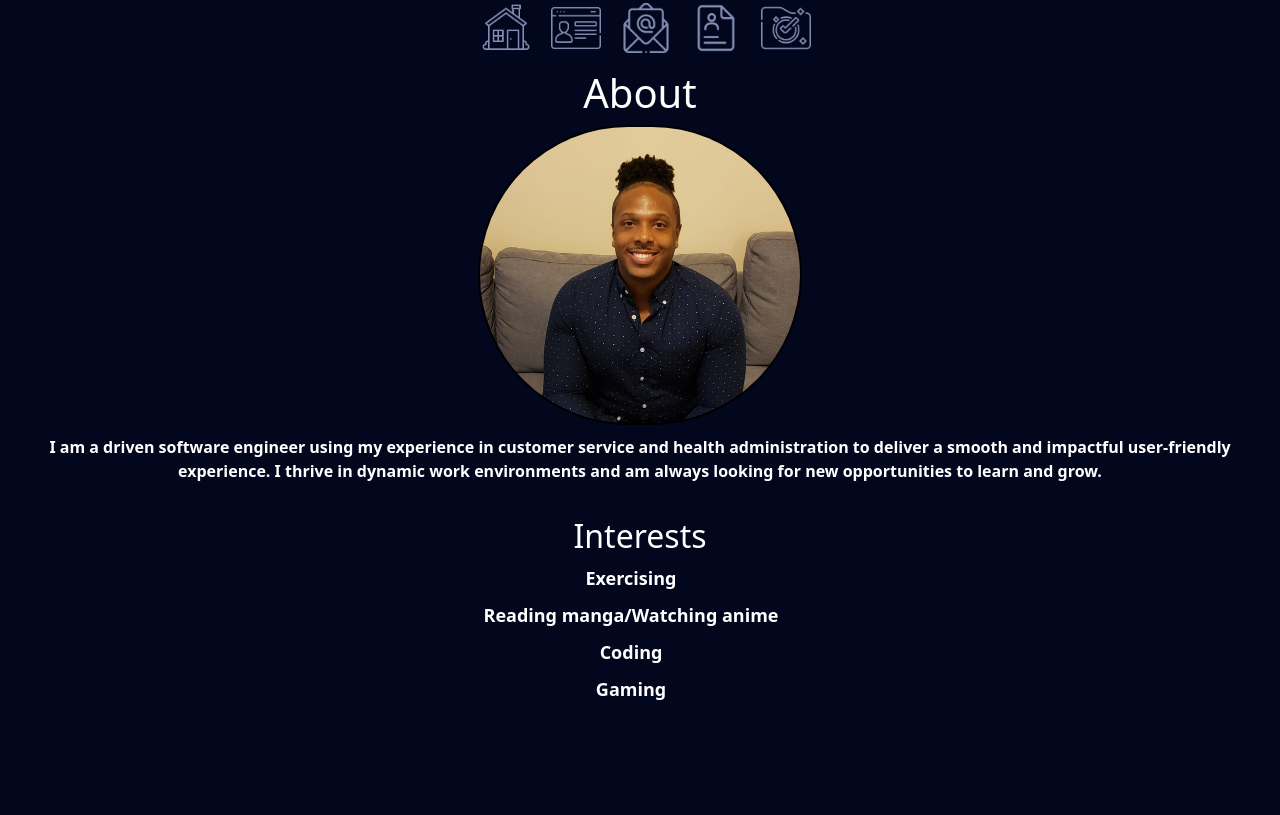
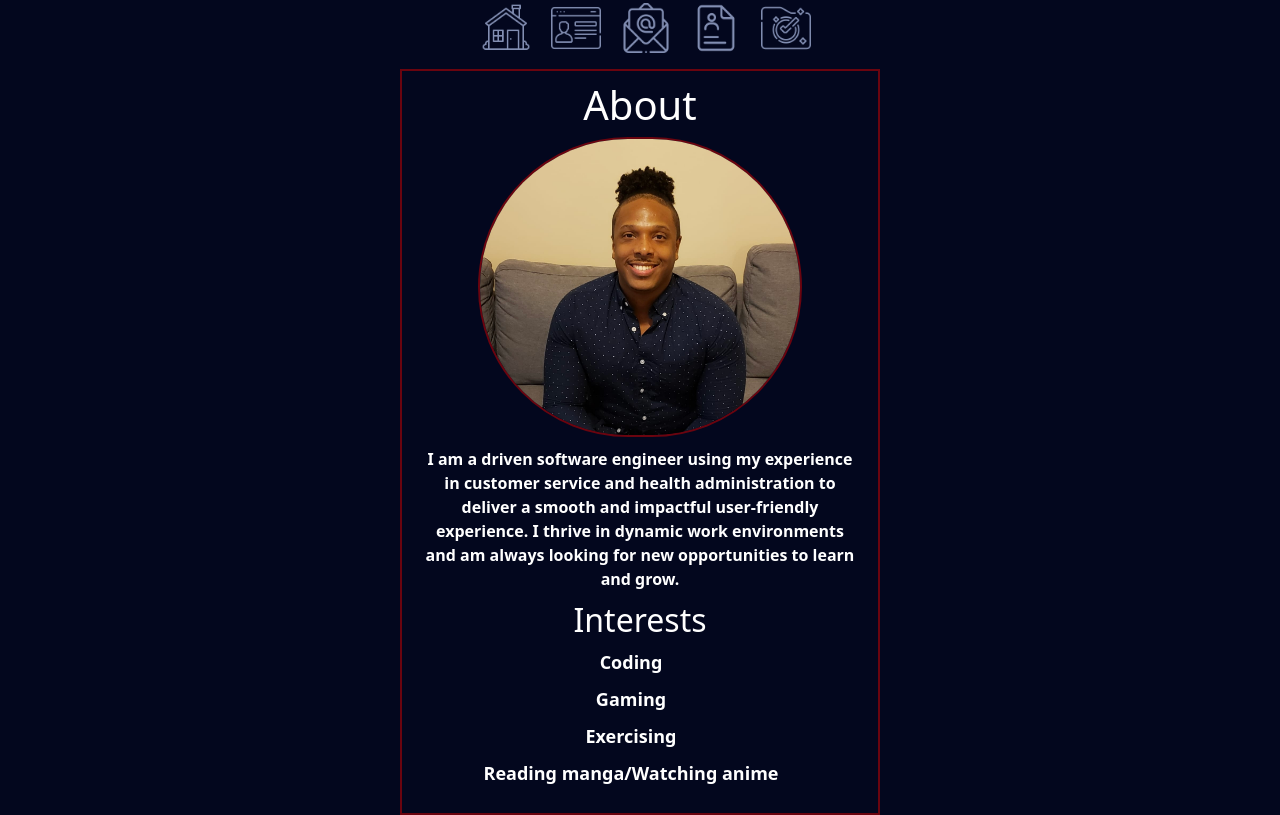
Before and after one commit to gfou20/gregs-portfolio, a React (Create React App) app: page /about in a window 1280 px wide. Built offline with nearby package versions, Linux system fonts and the light colour scheme.

Commit message:
edit about css

```diff
--- a/src/components/NavBar.module.css
+++ b/src/components/NavBar.module.css
@@ -1,6 +1,20 @@
 .container img {
   height: 50px;
   margin-top: 3px;
+  -webkit-animation-duration: 1s;
+  animation-duration: 1s;
+  -webkit-animation-fill-mode: both;
+  animation-fill-mode: both;
+  -webkit-animation-timing-function: ease-in-out;
+  animation-timing-function: ease-in-out;
+  animation-iteration-count: infinite;
+  -webkit-animation-iteration-count: infinite;
+}
+
+.container img:hover {
+  cursor: pointer;
+  animation-name: bounce;
+  -moz-animation-name: bounce;
 }
 
 .container ul {
@@ -13,3 +27,21 @@
 .container li {
   margin-right: 20px;
 }
+
+@keyframes bounce {
+	0%, 100%, 20%, 50%, 80% {
+		-webkit-transform: translateY(0);
+		-ms-transform:     translateY(0);
+		transform:         translateY(0)
+	}
+	40% {
+		-webkit-transform: translateY(-30px);
+		-ms-transform:     translateY(-30px);
+		transform:         translateY(-30px)
+	}
+	60% {
+		-webkit-transform: translateY(-10px);
+		-ms-transform:     translateY(-15px);
+		transform:         translateY(-15px)
+	}
+}
--- a/src/pages/About/About.jsx
+++ b/src/pages/About/About.jsx
@@ -7,17 +7,16 @@ function About() {
         <h1>About</h1>
         <img src='./images/greg.jpg' alt='portfolio' />
         <p>I am a driven software engineer using my experience in customer service and health administration to deliver a smooth and impactful user-friendly experience. I thrive in dynamic work environments and am always looking for new opportunities to learn and grow.</p>
-        <hr />
-      </main>
         <section className={styles.interests}>
           <h2>Interests</h2>
           <ul>
+            <li>Coding</li>
+            <li>Gaming</li>
             <li>Exercising</li>
             <li>Reading manga/Watching anime</li>
-          <li>Coding</li>
-          <li>Gaming</li>
           </ul>
         </section>
+      </main>
     </>
   )
 }
--- a/src/pages/About/About.module.css
+++ b/src/pages/About/About.module.css
@@ -1,25 +1,23 @@
 .about {
   text-align: center;
+  display: flex;
+  flex-direction: column;
+  align-items: center;
+  border: 2px solid #6A040F;
+  box-shadow: #6A040F;
+  margin: 0 400px;
+  padding: 10px;
 }
 
 .about img {
   height: 300px;
   border-radius: 150px;
-  border: 2px solid black;
+  border: 2px solid #6A040F;
 }
 
 .about p {
   margin: 10px;
   font-weight: bold;
-}
-
-.about hr {
-  border: 1px solid black;
-  width: 40%;
-}
-
-.interests {
-  text-align: center;
 }
 
 .interests ul {
```
Lines whose indentation alone changed are shown as unchanged.
